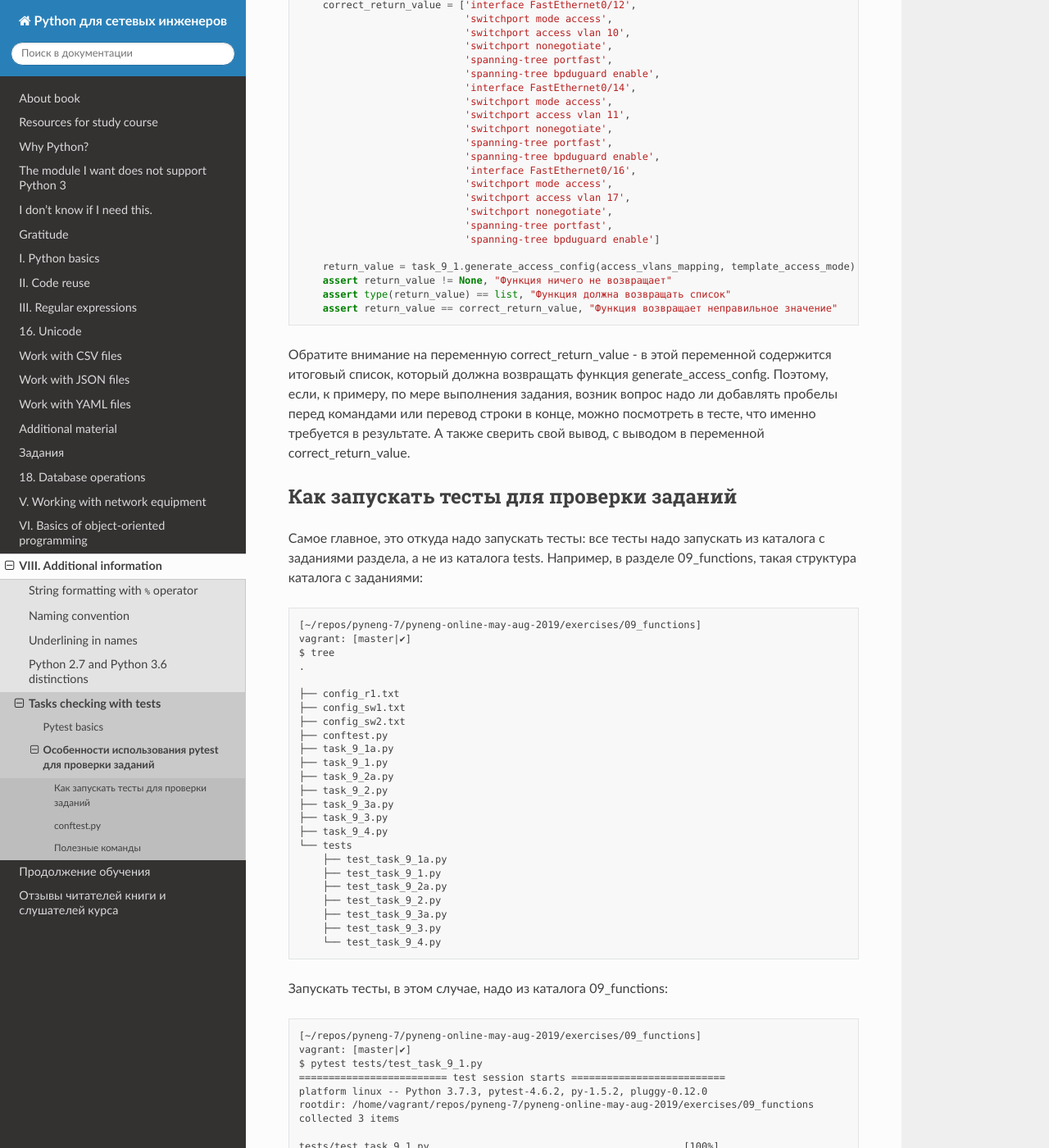
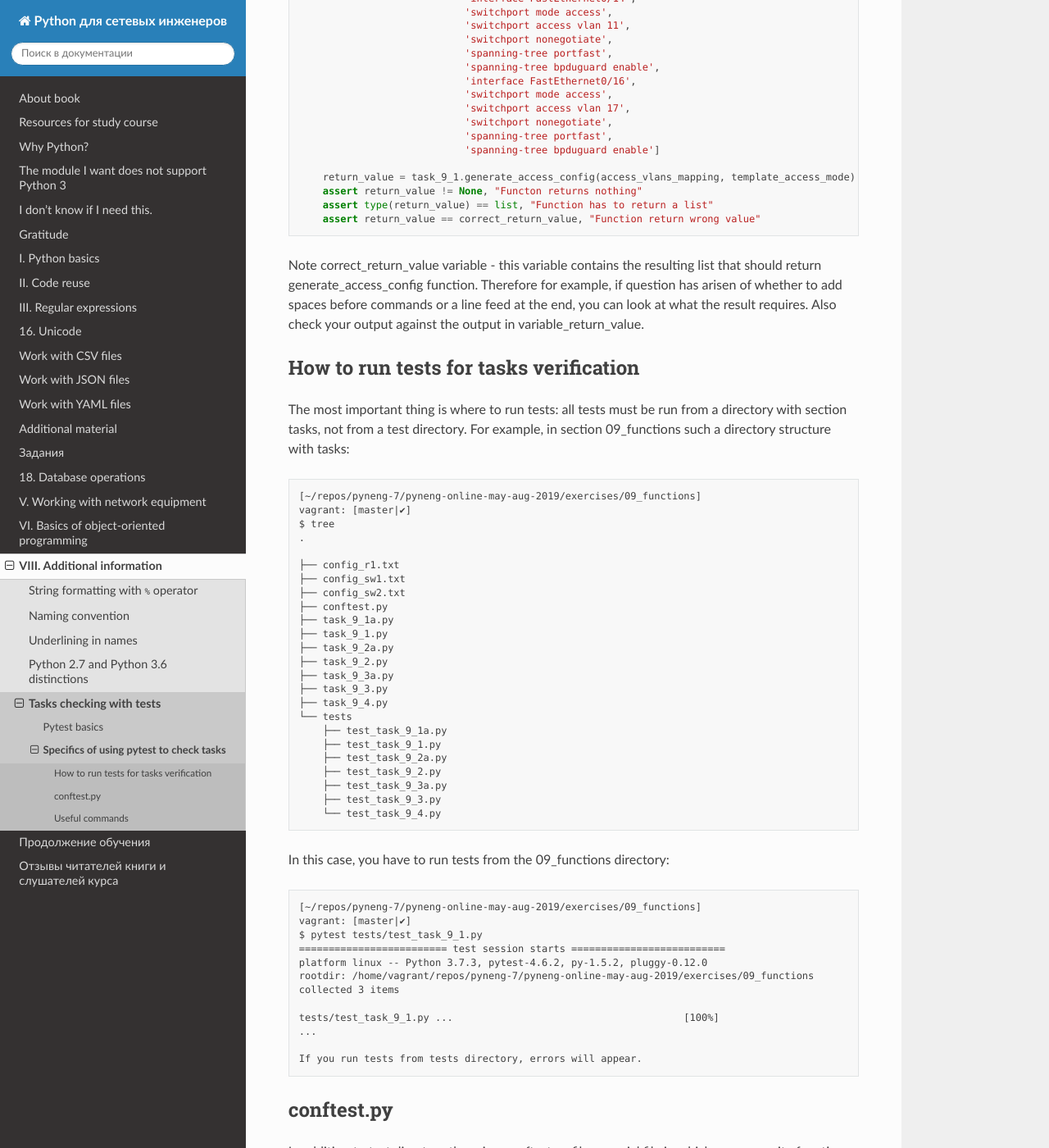
Before and after one commit to Aidar5/nattoeng, a Sphinx documentation site: the page built from docs/source/book/additional_info/pytest_pyneng.rst, in a window 1280 px wide and 1400 px high, scrolled down 1279 px. Shown: the whole window at 82% size. Built offline with Sphinx 7.4.7 and the Read the Docs theme 2.0.0, drawn with Linux system fonts in a browser that asks for light colours; pages that are not in the unit, such as notebooks, are missing from menus; some of the changed text lies outside the part shown.

Commit message:
Update pytest_pyneng.rst

```diff
--- a/docs/source/book/additional_info/pytest_pyneng.rst
+++ b/docs/source/book/additional_info/pytest_pyneng.rst
@@ -1,29 +1,17 @@
-Особенности использования pytest для проверки заданий
+Specifics of using pytest to check tasks
 -----------------------------------------------------
 
-На курсе pytest используется, в первую очередь, для самопроверки
-заданий. Однако, эта проверка не является опциональной - задание
-считается сделанным, когда оно соблюдает все указанные пункты и проходит
-тесты. Со своей стороны, я тоже сначала проверяю задания автоматическими
-тестами, а затем уже смотрю код, пишу комментарии, если нужно и
-показываю вариант решения.
+Pytest in course is primarily used for self-tests of tasks. However, this test is not optional - task is considered done when it complies with all specified points and passes tests. For my part, I also check tasks with automatic tests and then look at the code, write comments if necessary and show a solution option.
 
-Поначалу тесты требуют усилий, но через пару разделов, они будут
-помогать в решении заданий.
+At first, tests require effort but through a couple of sections they will help solve tasks.
 
 .. warning::
 
-    Тесты, которые написаны для заданий курса, не
-    являются эталоном или best practice написания тестов. Тесты написаны
-    с максимальным упором на понятность и многие вещи принято делать
-    по-другому.
+    Tests that are written for course are not a benchmark or best practice of test writing. Tests are written with maximum emphasis on clarity and many things are done differently.
 
-При решении заданий, особенно, когда есть сомнения по поводу итогового
-формата данных, которые должны быть получены, лучше посмтреть в тест.
-Например, если задание task_9_1.py, то соответствующий тест будет в
-файле tests/test_task_9_1.py.
+When solving tasks especially when there are doubts about the final format of data to be obtained, it is better to look into test. For example, if task_9_1.py the corresponding test will be in test/test_task_9_1.py.
 
-Пример теста tests/test_task_9_1.py:
+Test example tests/test_task_9_1.py:
 
 .. code:: python
 
@@ -35,11 +23,11 @@
     from common_functions import check_function_exists, check_function_params
 
 
-    # Проверяет создана ли функция generate_access_config в задании task_9_1
+    # Checks is function generate_access_config is created in task task_9_1
     def test_function_created():
         check_function_exists(task_9_1, 'generate_access_config')
 
-    # Проверяет параметры функции
+    # Cheks fucntion parameters
     def test_function_params():
         check_function_params(function=task_9_1.generate_access_config,
                               param_count=2, param_names=['intf_vlan_mapping', 'access_template'])
@@ -76,24 +64,16 @@
                                 'spanning-tree bpduguard enable']
 
         return_value = task_9_1.generate_access_config(access_vlans_mapping, template_access_mode)
-        assert return_value != None, "Функция ничего не возвращает"
-        assert type(return_value) == list, "Функция должна возвращать список"
-        assert return_value == correct_return_value, "Функция возвращает неправильное значение"
+        assert return_value != None, "Functon returns nothing"
+        assert type(return_value) == list, "Function has to return a list"
+        assert return_value == correct_return_value, "Function return wrong value"
 
-Обратите внимание на переменную correct_return_value - в этой
-переменной содержится итоговый список, который должна возвращать функция
-generate_access_config. Поэтому, если, к примеру, по мере выполнения
-задания, возник вопрос надо ли добавлять пробелы перед командами или
-перевод строки в конце, можно посмотреть в тесте, что именно требуется в
-результате. А также сверить свой вывод, с выводом в переменной
-correct_return_value.
+Note correct_return_value variable - this variable contains the resulting list that should return generate_access_config function. Therefore for example, if question has arisen of whether to add spaces before commands or a line feed at the end, you can look at what the result requires. Also check your output against the output in variable_return_value.
 
-Как запускать тесты для проверки заданий
+How to run tests for tasks verification
 ~~~~~~~~~~~~~~~~~~~~~~~~~~~~~~~~~~~~~~~~
 
-Самое главное, это откуда надо запускать тесты: все тесты надо запускать
-из каталога с заданиями раздела, а не из каталога tests. Например, в
-разделе 09_functions, такая структура каталога с заданиями:
+The most important thing is where to run tests: all tests must be run from a directory with section tasks, not from a test directory. For example, in section 09_functions such a directory structure with tasks:
 
 ::
 
@@ -122,7 +102,7 @@ correct_return_value.
         ├── test_task_9_3.py
         └── test_task_9_4.py
 
-Запускать тесты, в этом случае, надо из каталога 09_functions:
+In this case, you have to run tests from the 09_functions directory:
 
 ::
 
@@ -137,34 +117,29 @@ correct_return_value.
     tests/test_task_9_1.py ...                                       [100%]
     ...
 
-    При запуске тестов из каталога tests, возникнут ошибки и тесты не
-    будут выполняться.
+    If you run tests from tests directory, errors will appear.
 
 conftest.py
 ~~~~~~~~~~~
 
-Кроме каталога test, к тестами относится и файл conftest.py - это
-специальный файл, в котором можно писать функции (а точнее фикстуры)
-общие для раных тестов. Например, в этот файл вынесены функции, которые
-подключаются по SSH/Telnet к оборудованию.
+In addition to test directory there is a conftest.py file - special file in which you can write functions (more precisely fixtures) common to different tests. For example, this file contains functions that connect via SSH/Telnet to euipment.
 
-Полезные команды
+Useful commands
 ~~~~~~~~~~~~~~~~
 
-Запуск одного теста:
+Run one test:
 
 ::
 
     $ pytest tests/test_task_9_1.py
 
-Запуск одного теста с более подробным выводом информации (показывает
-diff между данными в тесте и тем, что получено из функции):
+Run one test with more detailed output (shows *diff* between data in test and what is received from function):
 
 ::
 
     $ pytest tests/test_task_9_1.py -vv
 
-Запуск всех тестов одного раздела:
+Start all tests of one partition:
 
 ::
 
@@ -186,8 +161,7 @@ diff между данными в тесте и тем, что получено
 
     ...
 
-Запуск всех тестов одного раздела с отображением сообщений об ошибках в
-одну строку:
+Starts all tests of the same section with error messages displayed in one line:
 
 ::
 
```
